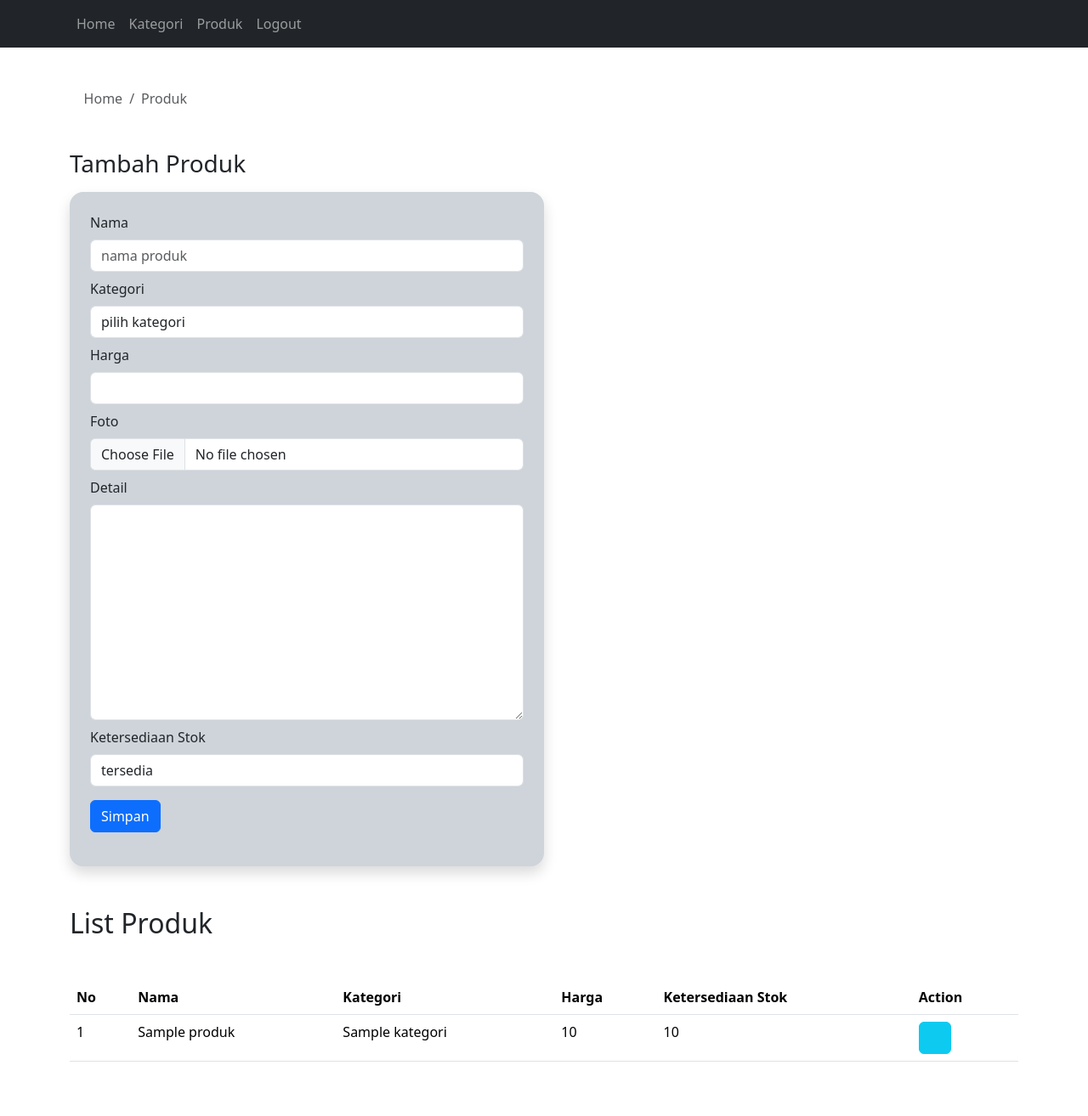
After one commit to AryaKopet/tokoonline, a PHP site: page /produk.php in a window 1280 px wide. The commit adds this page. Shown: the whole page at 85% size. Run offline with PHP 8.4, Linux system fonts and the light colour scheme; the visitor is signed in with stand-in values (Sample User, id 1); tables that the repository leaves empty or names only in its code hold one stand-in row (values such as "Sample post"); some libraries are stand-ins or nearby versions.

Commit message:
menambahkan produk, serta fitur tambah, update dan delete

```diff
--- a/adminpanel/kategori.php
+++ b/adminpanel/kategori.php
@@ -42,7 +42,7 @@
             <form action="" method="post">
                 <div>
                     <label for="kategori" class="mb-2">Kategori</label>
-                    <input type="text" id="kategori" name="kategori" placeholder="nama kategori" class="form-control">
+                    <input type="text" id="kategori" name="kategori" placeholder="nama kategori" class="form-control" autocomplete="off">
                 </div>
                 <div class="mt-3">
                 <button class="btn btn-primary" type="submit" name="simpan_kategori">Simpan</button>
--- /dev/null
+++ b/adminpanel/produk.php
@@ -0,0 +1,216 @@
+<?php
+    require "session.php";
+    require "../koneksi.php";
+
+    $query = mysqli_query($con, "SELECT a.*, b.nama AS nama_kategori FROM produk a JOIN kategori b ON a. kategori_id=b.id");
+    $jumlahProduk = mysqli_num_rows($query);
+
+    $queryKategori = mysqli_query($con, "SELECT * FROM kategori");
+
+    function generateRandomString($length = 10){
+        $characters = '0123456789abcdefghijklmnopqrstuvwxyzABCDEFGHIJKLMNOPQRSTUVWXYZ';
+        $charactersLength = strlen($characters);
+        $randomString = '';
+        for ($i = 0; $i < $length; $i++){
+            $randomString .= $characters[rand(0, $charactersLength - 1)];
+        }
+        return $randomString;
+    }
+?>
+
+<!DOCTYPE html>
+<html lang="en">
+<head>
+    <meta charset="UTF-8">
+    <meta name="viewport" content="width=device-width, initial-scale=1.0">
+    <link rel="stylesheet" href="../bootstrap/css/bootstrap.min.css">
+    <link rel="stylesheet" href="../fontawesome/css/fontawesome.min.css">
+    <title>Produk</title>
+</head>
+
+<style>
+     .no-decoration {
+        text-decoration: none;
+    }
+</style>
+
+<body>
+    <?php require "navbar.php"; ?>
+    <div class="container mt-5">
+        <nav aria-label="breadcrumb">
+            <ol class="breadcrumb">
+                <li class="breadcrumb-item active" aria-current="page">
+                    <a href="../adminpanel" class="no-decoration text-muted"><i class="fas fa-home"></i> Home
+                    </a>
+                </li>
+                <li class="breadcrumb-item active" aria-current="page">
+                    Produk
+                </li>
+            </ol>
+        </nav>
+
+        <!-- Tambah Produk -->
+        <div class="my-5 col-12 col-md-6">
+            <h3 class="mb-3">Tambah Produk</h3>
+
+            <form action="" method="post" enctype="multipart/form-data" class="shadow p-4 bg-dark-subtle rounded-4">
+                <div>
+                    <label for="nama" class="mb-2">Nama</label>
+                    <input type="text" name="nama" id="nama" placeholder="nama produk" class="form-control" autocomplete="off"
+                    required>
+                </div>
+                <div>
+                    <label for="kategori" class="my-2">Kategori</label>
+                    <select name="kategori" id="kategori" class="form-control" required>
+                    <option value="">pilih kategori</option>
+                        <?php
+                            while($data=mysqli_fetch_array($queryKategori)){
+                        ?>
+                            <option value="<?php echo $data['id']; ?>"><?php echo $data['nama']; ?></option>
+                        <?php
+                            }
+                        ?>
+                    </select>
+                </div>
+                <div>
+                    <label for="harga" class="my-2">Harga</label>
+                    <input type="number" name="harga" class="form-control" required>
+                </div>
+                <div>
+                    <label for="foto" class="my-2">Foto</label>
+                    <input type="file" name="foto" id="foto" class="form-control">
+                </div>
+                <div>
+                    <label for="detail" class="my-2">Detail</label>
+                    <textarea name="detail" id="detail" cols="30" rows="10" class="form-control"></textarea>
+                </div>
+                <div>
+                    <label for="ketersedian_stok" class="my-2">Ketersediaan Stok</label>
+                    <select name="ketersediaan_stok" id="ketersediaan_stok" class="form-control">
+                        <option value="tersedia">tersedia</option>
+                        <option value="habis">habis</option>
+                    </select>
+                </div>
+                <div>
+                    <button type="submit" class="btn btn-primary my-3" name="simpan">Simpan</button>
+                </div>
+            </form>
+
+            <?php
+                if(isset($_POST['simpan'])){
+                    $nama = htmlspecialchars($_POST['nama']);
+                    $kategori = htmlspecialchars($_POST['kategori']);
+                    $harga = htmlspecialchars($_POST['harga']);
+                    $detail = htmlspecialchars($_POST['detail']);
+                    $ketersediaan_stok = htmlspecialchars($_POST['ketersediaan_stok']);
+
+                    //Spesial code upload foto produk
+                    $target_dir = "../image/";
+                    $nama_file = basename($_FILES["foto"]["name"]);
+                    $target_file = $target_dir . $nama_file;
+                    $imageFileType = strtolower(pathinfo($target_file,PATHINFO_EXTENSION));
+                    $image_size = $_FILES["foto"]["size"];
+                    $randomName = generateRandomString(20);
+                    $newName = $randomName . "." . $imageFileType;
+
+                    if($nama=='' || $kategori=='' || $harga==''){
+            ?>
+                        <div class="alert alert-warning mt-3" role="alert">
+                            Nama, kategori, dan harga wajib diisikan
+                        </div>
+            <?php
+                    }else{
+                        if($nama_file!=''){
+                            if($image_size > 500000){
+            ?>
+                                <div class="alert alert-warning mt-4" role="alert">
+                                    Ukuran Gambar tidak boleh lebih dari 500 kb
+                                </div>
+            <?php
+                            }else{
+                                if($imageFileType != 'jpg' && $imageFileType != 'png' && $imageFileType != 'gif'){
+            ?>
+                                <div class="alert alert-warning mt-4" role="alert">
+                                    Gambar wajib bertipe jpg atau png atau gif
+                                </div>
+            <?php
+                                }else{
+                                    move_uploaded_file($_FILES["foto"]["tmp_name"], $target_dir .
+                                    $randomName . "." . $imageFileType);
+                                }
+                            }
+                        }
+
+                        //query insert to produk table
+                        //query insert to produk table
+                        $queryTambah = mysqli_query($con, "INSERT INTO produk (kategori_id, nama, harga,
+                        foto, detail, ketersediaan_stok) VALUES ('$kategori', '$nama', '$harga',
+                        '$newName', '$detail', '$ketersediaan_stok')");
+
+                        if($queryTambah){
+            ?>
+                            <div class="alert alert-primary mt-3" role="alert">
+                                Produk berhasil ditambahkan
+                            </div>
+                            <meta http-equiv="refresh" content="2; url=produk.php"/>
+            <?php
+                        }else{
+                            echo mysqli_error($con);
+                        }
+                    }
+                }
+            ?>
+        </div>
+
+        <div class="mt-5 mb-5">
+            <h2>List Produk</h2>
+
+            <div class="table-responsive mt-5">
+                <table class="table">
+                    <thead>
+                        <tr>
+                            <th>No</th>
+                            <th>Nama</th>
+                            <th>Kategori</th>
+                            <th>Harga</th>
+                            <th>Ketersediaan Stok</th>
+                            <th>Action</th>
+                        </tr>
+                    </thead>
+                    <tbody>
+                        <?php
+                            if($jumlahProduk==0){
+                        ?>
+                            <tr>
+                                <td colspan="6" class="text-center">Data Produk Tidak Tersedia</td>
+                            </tr>
+                        <?php
+                            }else{
+                                $jumlah = 1;
+                                while($data=mysqli_fetch_array($query)){
+                        ?>
+                                <tr>
+                                    <td><?php echo $jumlah; ?></td>
+                                    <td><?php echo $data['nama'];?></td>
+                                    <td><?php echo $data['nama_kategori'];?></td>
+                                    <td><?php echo $data['harga'];?></td>
+                                    <td><?php echo $data['ketersediaan_stok'];?></td>
+                                    <td><a href="produk-detail.php?p=<?php echo $data['id']; ?>" class="btn btn-info">
+                                        <i class="fas fa-search"></i></a>
+                                    </td>
+                                </tr>
+                        <?php
+                                $jumlah ++;
+                                }
+                            }
+                        ?>
+                    </tbody>
+                </table>
+            </div>
+        </div>
+    </div>
+
+    <script src="../bootstrap/js/bootstrap.bundle.min.js"></script>
+    <script src="../fontawesome/js/all.min.js"></script>
+</body>
+</html>
```
Also changed, not shown: adminpanel/kategori-detail.php (+12 -0 lines), adminpanel/produk-detail.php (added, +180 -0 lines).
